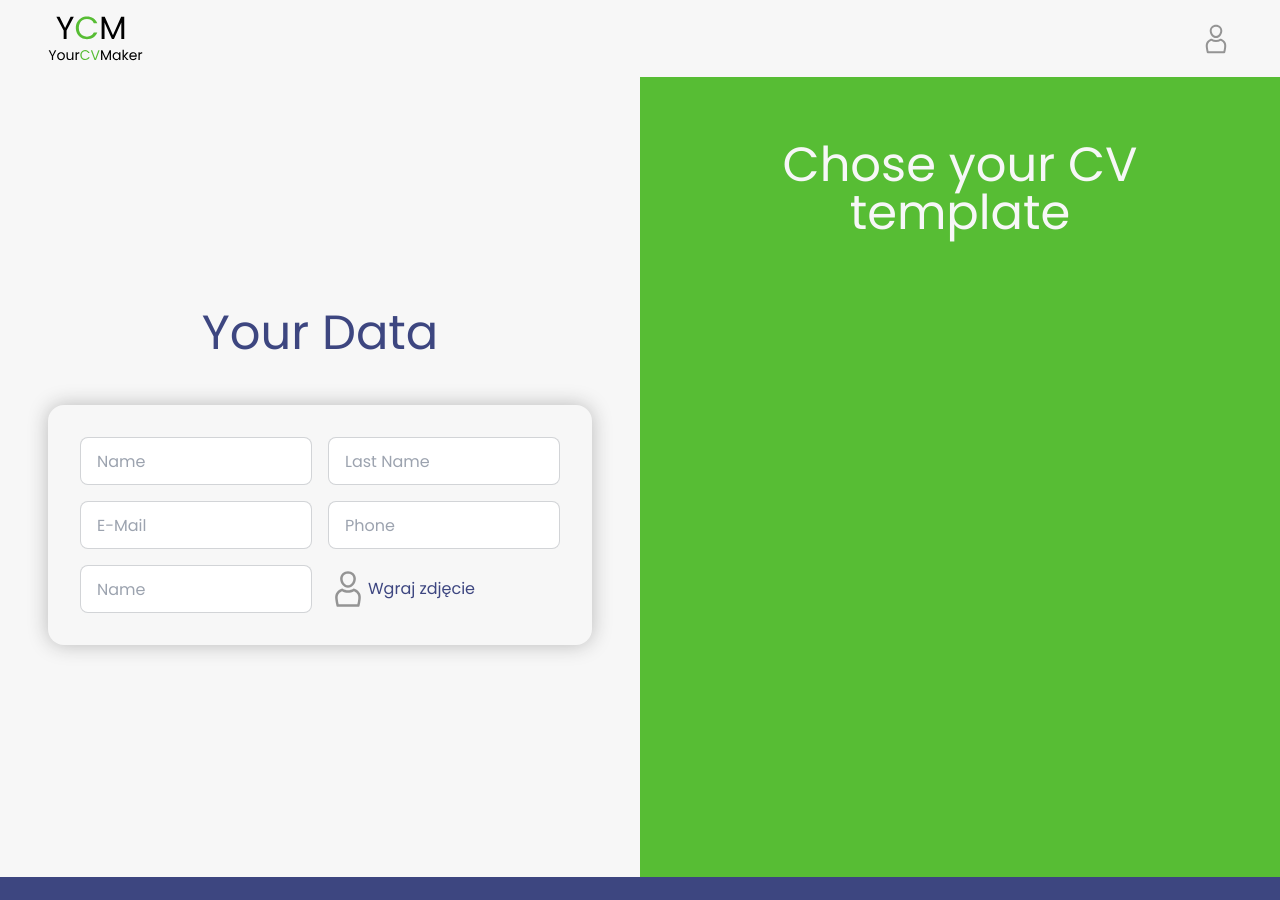
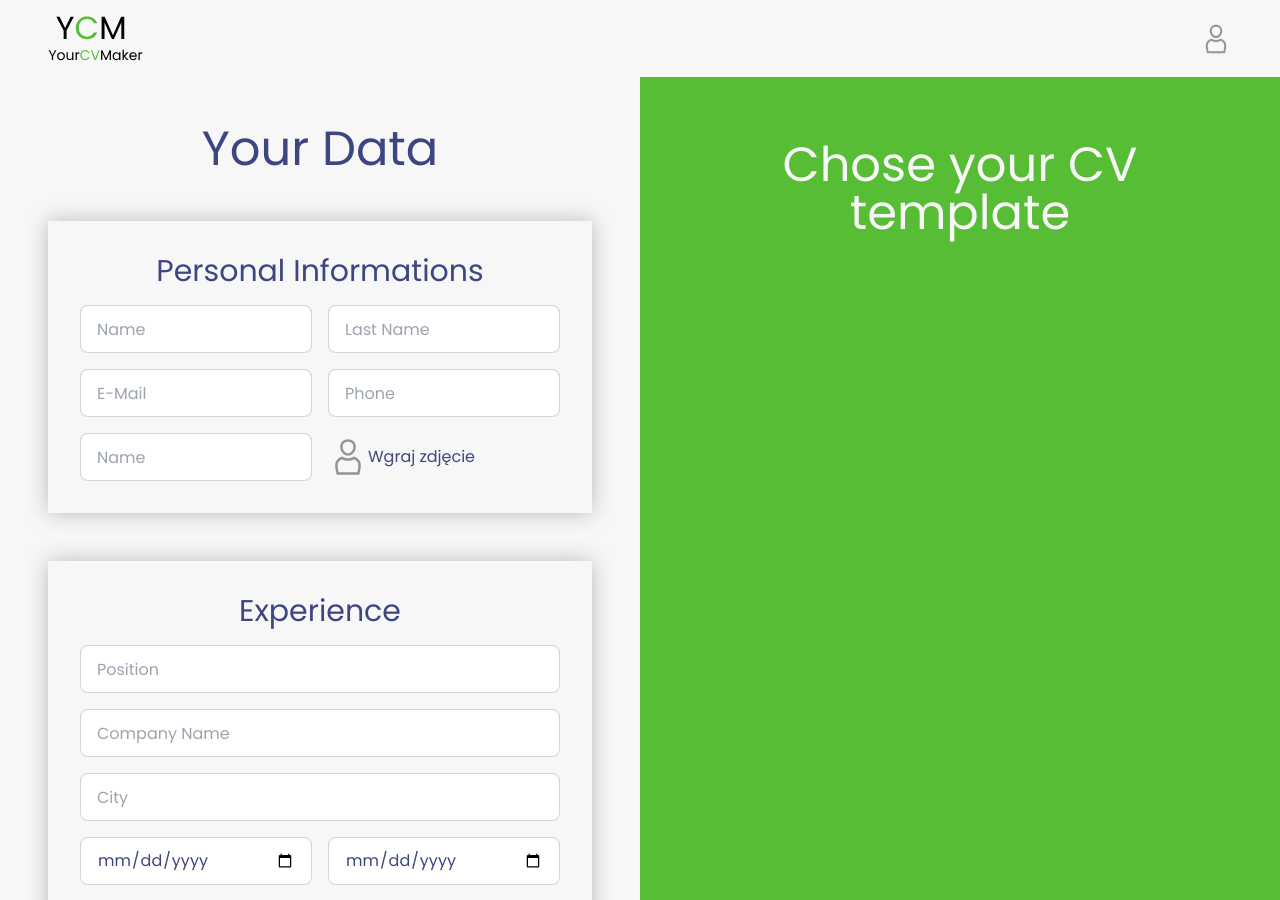
Before and after one commit to mizdebski77/YCM, a Next.js app: page /Creator in a window 1280 px wide. Shown: the top 900 px of the page. Built offline with nearby package versions, Linux system fonts and the light colour scheme; no server answers.

Commit message:
Experience form added

```diff
--- a/package.json
+++ b/package.json
@@ -10,6 +10,10 @@
   },
   "dependencies": {
     "@reduxjs/toolkit": "^2.2.6",
+    "@tiptap/pm": "^2.5.4",
+    "@tiptap/react": "^2.5.4",
+    "@tiptap/starter-kit": "^2.5.4",
+    "ckeditor5": "^42.0.1",
     "firebase": "^10.12.2",
     "framer": "^2.4.1",
     "framer-motion": "^10.13.1",
@@ -18,6 +22,7 @@
     "react": "^18",
     "react-dom": "^18",
     "react-icons": "^5.2.1",
+    "react-quill": "^2.0.0",
     "react-redux": "^9.1.2",
     "react-toastify": "^10.0.5",
     "redux": "^5.0.1"
--- a/src/app/Creator/page.tsx
+++ b/src/app/Creator/page.tsx
@@ -1,58 +1,123 @@
+"use client";
 import { MdEmail } from "react-icons/md";
 import profile from '../common/Images/account.svg';
+import ReactQuill from 'react-quill';
+import 'react-quill/dist/quill.snow.css';
 
 export default function Creator() {
+    const modules = {
+        toolbar: [
+            [{ header: [1, 2, 3, false] }],
+            ['bold', 'italic',],
+            [{ script: 'sub' }, { script: 'siuper' }],
+            ['blockquite'],
+            [{ list: 'ordered' }, { list: 'bullter' }],
+            ['link']
+        ],
+    }
+
+
     return (
         <main className="min-h-screen grid grid-cols-2">
             <div className="p-12  text-blue text-center  justify-center flex flex-col gap-12">
                 <h1 className="text-5xl">Your Data</h1>
 
-                <form className="shadow-[0_0_20px_#b9b9b9] p-8 rounded-2xl grid grid-cols-2 gap-4">
+                <div className="shadow-[0_0_20px_#b9b9b9] p-8 ">
+                    <span className="text-3xl">Personal Informations</span>
+                    <form className="rounded-2xl grid grid-cols-2 gap-4 mt-4">
+
                         <input
                             type="text"
                             placeholder="Name"
-                        className="input input-bordered w-full max-w-xs"
+                            className="input input-bordered w-full "
                         />
                         <input
                             type="text"
                             placeholder="Last Name"
-                        className="input input-bordered w-full max-w-xs"
+                            className="input input-bordered w-full "
                         />
                         <input
                             type="text"
                             placeholder="E-Mail"
-                        className="input input-bordered w-full max-w-xs"
+                            className="input input-bordered w-full "
                         />
                         <input
                             type="text"
                             placeholder="Phone"
-                        className="input input-bordered w-full max-w-xs"
+                            className="input input-bordered w-full "
                         />
 
                         <input
                             type="text"
                             placeholder="Name"
-                        className="input input-bordered w-full max-w-xs"
+                            className="input input-bordered w-full "
                         />
 
                         <label htmlFor="file-upload" className="flex items-center cursor-pointer duration-300 hover:opacity-75">
                             <input id="file-upload" type="file" className="hidden" />
                             <img src={profile.src} className="max-w-[40px]" />
-                        <span>Wgraj zdjęcie</span>
+                            <span  >Wgraj zdjęcie</span>
                         </label>
+                    </form>
+                </div>
 
-                </form>
+                <div className="shadow-[0_0_20px_#b9b9b9] p-8 ">
+                    <span className="text-3xl">Experience</span>
+                    <form className="rounded-2xl grid  gap-4 mt-4">
+
+                        <input
+                            type="text"
+                            placeholder="Position"
+                            className="input input-bordered w-full "
+                        />
+                        <input
+                            type="text"
+                            placeholder="Company Name"
+                            className="input input-bordered w-full "
+                        />
+                        <input
+                            type="text"
+                            placeholder="City"
+                            className="input input-bordered w-full "
+                        />
+
+                        <div className="flex gap-4">
+                            <input
+                                type="date"
+                                placeholder="Start Date"
+                                className="input input-bordered w-full "
+                            />
+
+                            <input
+                                type="date"
+                                placeholder="End Date"
+                                className="input input-bordered w-full"
+                            />
+                        </div>
+
+                        <div >
+                            <ReactQuill theme="snow" modules={modules} style={{ background: 'white', }} />
+                        </div>
 
 
 
+                    </form>
                 </div>
+
+
+
+
+            </div >
 
             <div className="bg-green p-12">
                 <div className="p-4 text-5xl text-white text-center grid items-center justify-center">
                     <h1>Chose your CV template</h1>
+
                 </div>
             </div>
 
-        </main>
+        </main >
+
+
     );
 };
```
Also changed, not shown: 1 other file (tests, documents, lock files or other folders). Lines whose indentation alone changed are shown as unchanged.
